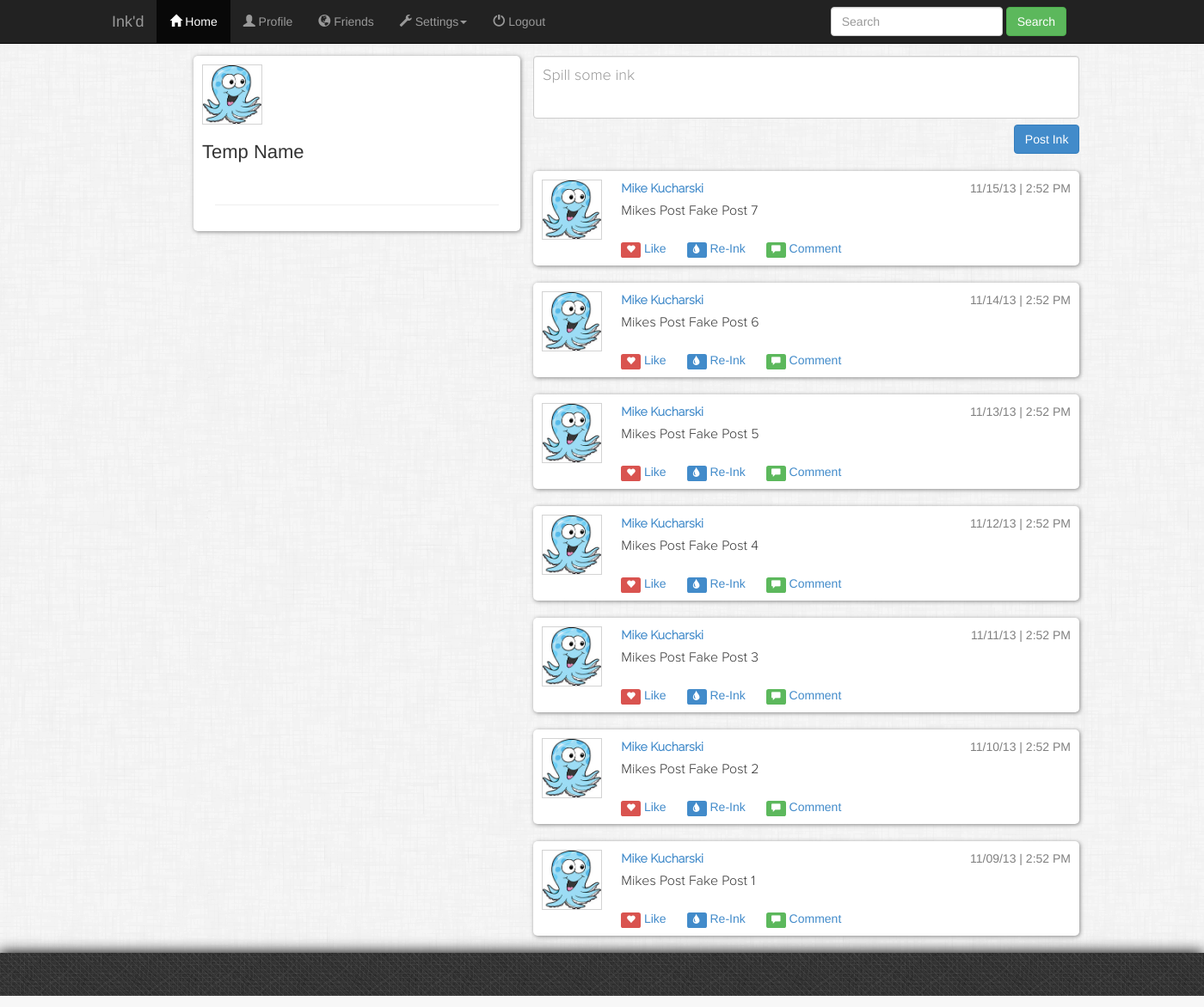
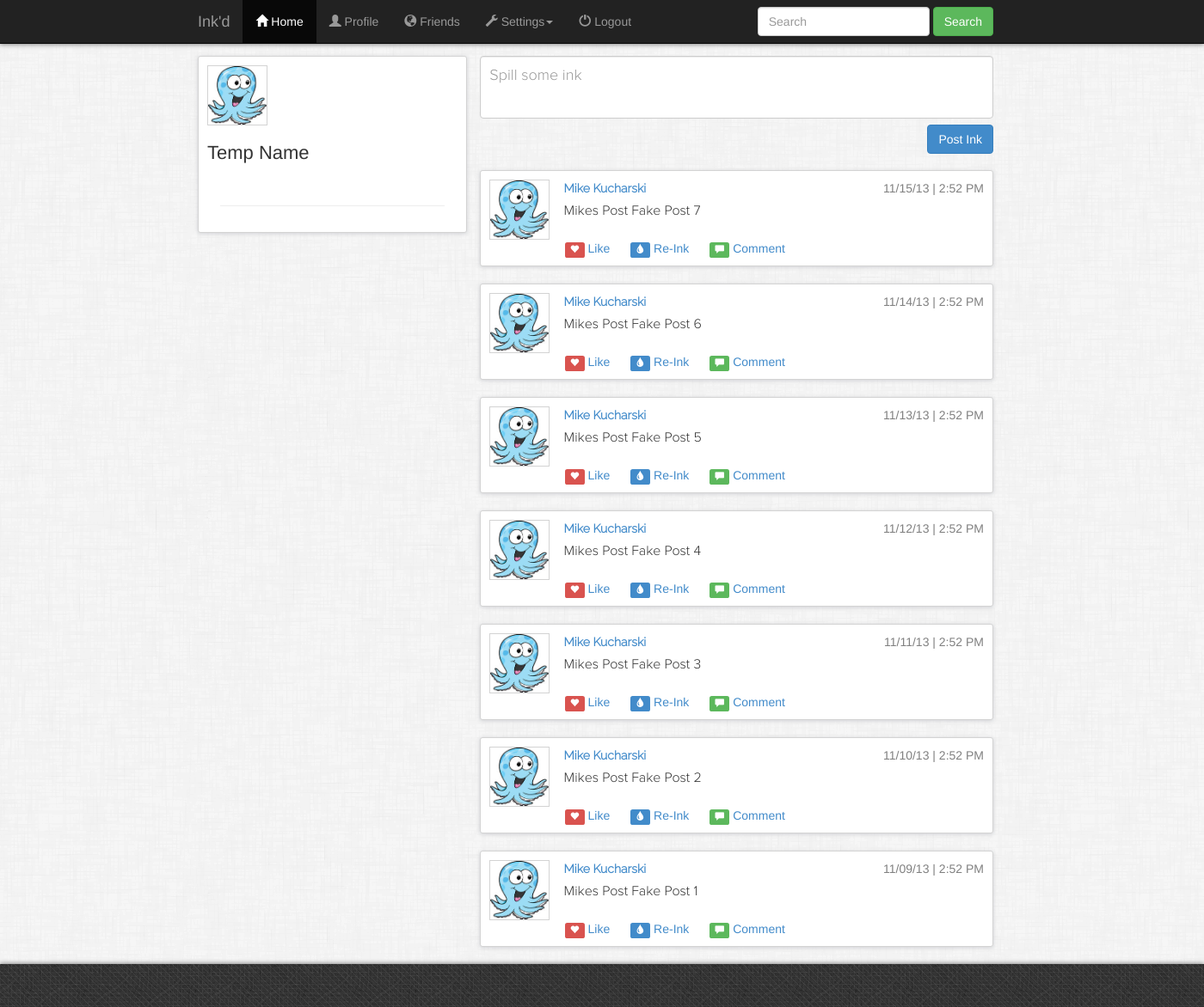
Before and after one commit to mikekucharski/inkd, a PHP site: page / in a window 1400 px wide. Shown: the whole page at 86% size. Run offline with PHP 8.4, Linux system fonts and the light colour scheme; a user stored in the database is signed in; data comes from the database, SQL or seed files in the repository; data that the repository does not hold is empty; some libraries are stand-ins or nearby versions.

Commit message:
Improved website layout via bootstrap

```diff
--- a/application/controllers/home_controller.php
+++ b/application/controllers/home_controller.php
@@ -13,7 +13,7 @@
 		public function index() {
 			Auth::verifyLoggedIn();
 
-			$title = "Profile";
+			$title = "Home";
 			$post_model = $this->loadModel("post");
 			$all_posts = $post_model->getAllPosts();
 			require("application/views/templates/header.php");
--- a/application/views/home.php
+++ b/application/views/home.php
@@ -1,13 +1,13 @@
 <div class="container">
-	<div class="post">
-		<div class="column col-lg-4">
+	<div class="row">
+		<div class="column col-md-4">
 			<img id='home_img' src='../public/img/default_profile.jpg' alt='empty'/>
 			<h2 class='display_name' >Temp Name</h2>
 			<div class='prof-info clear col-lg-12'>
 				<div class='page-header'></div>
 			</div>
 		</div>
-		<div class="col-lg-7">
+		<div class="col-md-8">
 
 			<!--Body content-->
 			<div id="ink_spill">
@@ -57,10 +57,10 @@
 						</div>
 					<?php }
 				}?>
-			</div>
-		</div>
-	</div>
-</div>
+			</div> <!-- end ink_post_container -->
+		</div> <!-- end .col-md-8 -->
+	</div> <!-- end .row-->
+</div> <!-- end .container -->
 
 
 <!--Sanitize input  $msg = htmlentities($msg);       $time = format_date($post['post_time']);-->
--- a/application/views/profile.php
+++ b/application/views/profile.php
@@ -29,7 +29,7 @@
 			</div>
 		</div> <!-- End leftbar -->
 
-		<div  class="col-lg-7">
+		<div  class="col-lg-8">
 			<?php if($profile_posts === null){ ?>
 					<div id='ink'>
 						<p style='text-align:center;'>No posts yet</p>
--- a/application/views/templates/header.php
+++ b/application/views/templates/header.php
@@ -16,6 +16,7 @@
 	<link rel="stylesheet" type="text/css" href="public/css/main.css">
 	<script src="public/js/helpers.js"></script>
 	<script src="public/js/eventlisteners.js"></script>
+	<script src="public/js/main.js"></script>
 	<title><?=$title?></title>
 <head>
 <body>
@@ -29,7 +30,7 @@
 					<span class="icon-bar"></span>
 					<span class="icon-bar"></span>
 				</button>
-				<a class="navbar-brand" href="#">Ink'd</a>
+				<a class="navbar-brand" href="/home">Ink'd</a>
 			</div><!-- end navbar-header -->
 			<div class="collapse navbar-collapse">
 				<ul class="nav navbar-nav">
--- a/public/css/main.css
+++ b/public/css/main.css
@@ -4,9 +4,29 @@
 
 @font-face {font-family: ProximaNova; src: url('../fonts/ProximaNovaLight.otf')}
 * {margin:0px;padding:0px;}
+
 html {overflow: -moz-scrollbars-vertical;overflow-y: scroll;}
 .white, .white a {color: #fff;}
+
 #nav_search_bar {width:200px;}
+#nav_search_bar:focus {
+	width: 300px;
+	-webkit-transition: all .5s ease;
+	-moz-transition: all .5s ease;
+	-o-transition: all .5s ease;
+	transition: all .5s ease;
+}
+
+.row{ margin-left:0px; margin-right:0px;}
+.navbar{
+	box-shadow:0px 1px 5px #888888;
+}
+.navbar-form{padding-left:0px; padding-right:0px;} /* counteract bootstrap padding on search bar */
+.container{
+	max-width:970px;
+	min-width:620px;
+}
+.colCorrection{padding-left:0px;}
 
 #wrap
 {
@@ -18,8 +38,6 @@ html {overflow: -moz-scrollbars-vertical;overflow-y: scroll;}
 {
 	padding-top: 65px;
 	padding-bottom:50px;
-	width:70%;
-	margin:auto;
 }
 
 #footer
@@ -28,7 +46,7 @@ html {overflow: -moz-scrollbars-vertical;overflow-y: scroll;}
 	position: relative;
 	margin-top: -50px;
 	height: 50px;
-	box-shadow: -1px -1px 15px #000000;
+	box-shadow: 0px -1px 5px #888888;
 	clear:both;
 }
 
@@ -66,11 +84,13 @@ html {overflow: -moz-scrollbars-vertical;overflow-y: scroll;}
 {
 	background:white;
 	overflow:auto;
-	border-radius: 5px;
-	box-shadow:1px 1px 5px #888888;
+	border-radius: 3px;
+	box-shadow:0px 1px 5px #d0d1d5;
+	border: 1px solid lightgrey;
 	margin-bottom:20px;
 	padding:10px;
 	word-wrap: break-word;
+	clear:both;
  }
 
  .column h1
@@ -98,7 +118,7 @@ html {overflow: -moz-scrollbars-vertical;overflow-y: scroll;}
 #ink_spill
 {
 	padding:0px;
-	margin-bottom:20px;
+	margin-bottom:60px;
 }
 
 #ink_spill textarea
@@ -114,7 +134,7 @@ html {overflow: -moz-scrollbars-vertical;overflow-y: scroll;}
 #ink_spill input[type="submit"]
 {
 	display:inline;
-	margin-left:88%;
+	float:right;
 }
 
 #home_img
--- a/public/js/eventlisteners.js
+++ b/public/js/eventlisteners.js
@@ -193,8 +193,8 @@ $(document).ready(function(){
 
 				if(data.success){
 					newDiv= "<!--Ink Div--><div id='ink'><!-- Profile Image --><div class='post-img-container'><img class='post-img' src='public/img/default_profile.jpg' alt='empty'/></div> "+
-							"<!-- Ink Header --><div id='ink_header'><div id='header_left'><span><a href='index.php?page=profile&u_id=" + data.u_id + "'> "+
-									"<p>" + data.first_name + " " + data.last_name + "</p></a></span></div><div id='header_right'><span>" + data.post_time + "</span></div></div> "+
+							"<!-- Ink Header --><div id='ink_header'><div id='header_left'><span><a href='profile/" + data.u_id + "'> "+
+									 data.first_name + " " + data.last_name + "</a></span></div><div id='header_right'><span>" + data.post_time + "</span></div></div> "+
 							"<!-- Ink Post --><div id='ink_post'><p>" + data.post_msg + "</p></div> "+
 							"<!-- Ink Options --><div id='ink_options'> "+
 							"<a href='#'><span class='label-danger label'><i class='glyphicon glyphicon-heart white'></i></span> Like</a> "+
--- /dev/null
+++ b/public/js/main.js
@@ -0,0 +1,8 @@
+$(document).ready(function(){
+	$("#nav_search_bar").focus(function(){
+		$(this).attr("placeholder", "Search for people by name or email");
+	});
+	$("#nav_search_bar").blur(function(){
+		$(this).attr("placeholder", "Search");
+	});
+});
--- a/views/home.php
+++ b/views/home.php
@@ -7,7 +7,7 @@
 				<div class='page-header'></div>
 			</div>
 		</div>
-		<div class="col-lg-7">
+		<div class="col-lg-8">
 
 			<!--Body content-->
 			<div id="ink_spill">
```
Also changed, not shown: application/views/profile_settings.php (+8 -2 lines), .htaccess.
